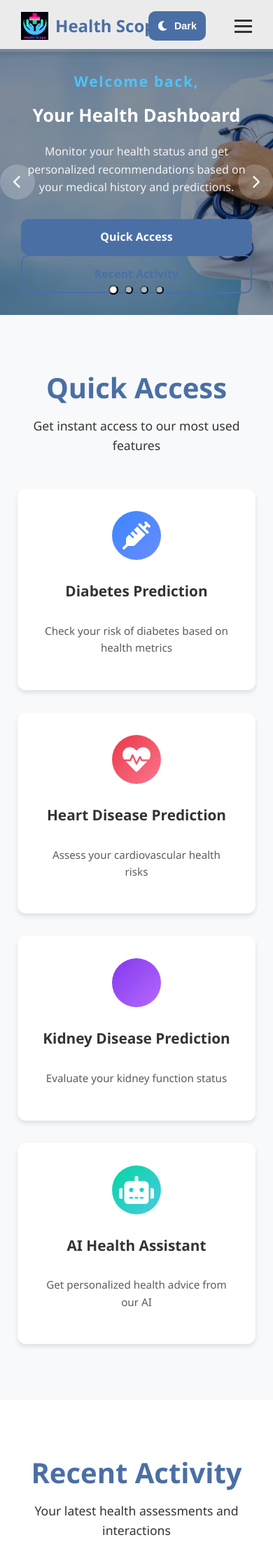
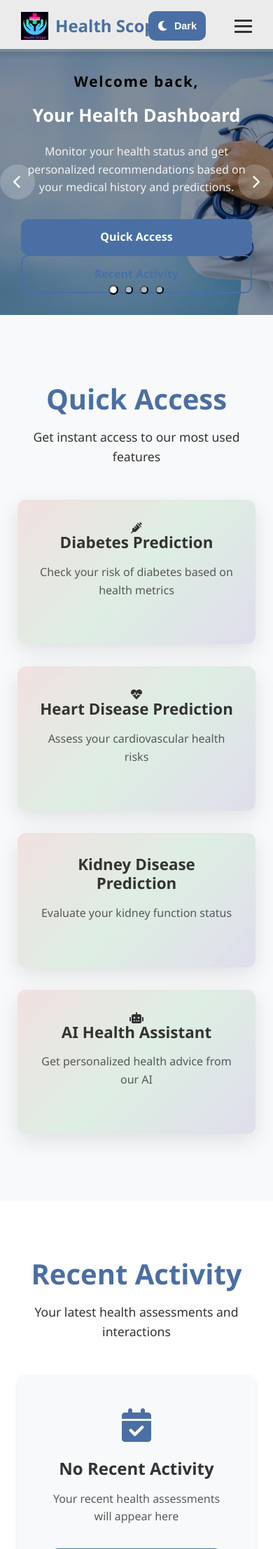
Before and after one commit to Angad143/HealthScope---A-Multi-Disease-Progression-and-Severity-Prediction-Platform, a Flask app: page /dashboard in a window 390 px wide. Shown: the top 2213 px of the page at 70% size. Run offline with Flask 3, Linux system fonts and the light colour scheme; the visitor is signed in with stand-in values (Sample User, id 1); some libraries are stand-ins or nearby versions.

Commit message:
make home and quick access css more advance

```diff
--- a/Health Scope - Multi-Disease Prediction System (Flask)/static/css/dashboard.css
+++ b/Health Scope - Multi-Disease Prediction System (Flask)/static/css/dashboard.css
@@ -343,7 +343,7 @@
   display: block;
   font-size: 1.3rem;
   font-weight: 600;
-  color: var(--accent-color);
+  color: rgb(1, 1, 1);
   margin-bottom: 1rem;
   letter-spacing: 1.8px;
 }
@@ -351,7 +351,7 @@
 .slide-content h1 {
   font-size: 3rem;
   margin-bottom: 1.5rem;
-  color: white;
+  color: rgb(255, 255, 255);
 }
 
 .slide-content p {
@@ -414,10 +414,231 @@
   transform: scale(1.2);
 }
 
+/* ========= Floating AI-Health Services Section ============ */
+
+.floating-services {
+  position: relative;
+  top: -20px; /* Half inside, half outside the slider */
+  z-index: 10;
+  display: flex;
+  justify-content: center;
+  gap: 150px;
+  flex-wrap: wrap;
+}
+
+.service-card {
+  background: var(--card-bg);
+  border-radius: 16px;
+  box-shadow: 0 8px 20px rgba(0, 0, 0, 0.1);
+  padding: 20px 30px;
+  display: flex;
+  align-items: center;
+  gap: 15px;
+  min-width: 250px;
+}
+
+.icon-box {
+  border-radius: 50%;
+  padding: 12px;
+  display: flex;
+  align-items: center;
+  justify-content: center;
+}
+
+.icon-blue {
+  background-color: #1e3a8a;
+}
+
+.icon-green {
+  background-color: #059669;
+}
+
+.icon-pink {
+  background-color: #db2777;
+}
+
+.icon-box i {
+  color: #fff;
+  font-size: 22px;
+}
+
+.service-card small {
+  color: gray;
+}
+
+
+
 /* ===================== Quick Access Section ===================== */
+/* Quick Access Section */
 .quick-access-section {
+  padding: 6rem 0;
+  background: var(--card-bg);
+}
+
+.section-header {
+  text-align: center;
+  font-size: 1.5rem;
+  color: var(--primary-color);
+  margin-bottom: 1rem;
+}
+
+.quick-access-description {
+  max-width: 100%;
+  margin: 0 auto 3rem;
+  color: var(--text-color);
+  font-size: 1.2rem;
+  text-align: center;
+  line-height: 1.6;
+}
+
+.quick-access-grid {
+  display: grid;
+  grid-template-columns: repeat(4, 1fr);
+  gap: 2rem;
+  justify-items: center;
+}
+
+.quick-access-card {
+  background: linear-gradient(135deg, rgba(208, 102, 102, 0.166), rgba(81, 177, 102, 0.158), rgba(97, 84, 170, 0.166));
+  padding: 2rem;
+  border-radius: 12px;
+  box-shadow: 0 10px 30px rgba(0, 0, 0, 0.1);
+  text-align: center;
+  transition: all 0.3s ease;
+  width: 100%;
+  max-width: 280px;
+  display: flex;
+  flex-direction: column;
+  align-items: center;
+  backdrop-filter: blur(5px);
+}
+
+.quick-access-card:hover {
+  transform: translateY(-8px);
+  box-shadow: 0 15px 35px rgba(0, 0, 0, 0.15);
+  border-color: var(--primary-color);
+}
+
+.icon-wrapper {
+  display: flex;
+  justify-content: center;
+  align-items: center;
+  width: 80px;
+  height: 80px;
+  border-radius: 50%;
+  margin: 0 auto 1.5rem;
+  transition: transform 0.3s ease;
+}
+
+.quick-access-card:hover .icon-wrapper {
+  transform: rotate(15deg) scale(1.1);
+}
+
+.icon-wrapper i {
+  font-size: 2.3rem;
+  color: white;
+}
+
+/* Icon gradient backgrounds */
+.diabetes-icon { background: linear-gradient(135deg, #3a86ff, #6a8cff); }
+.heart-icon { background: linear-gradient(135deg, #e63946, #ff758f); }
+.kidney-icon { background: linear-gradient(135deg, #8338ec, #b56aff); }
+.ai-icon { background: linear-gradient(135deg, #06d6a0, #48cae4); }
+
+.quick-access-card h3 {
+  font-size: 1.4rem;
+  margin-bottom: 1rem;
+  color: var(--text-color);
+}
+
+.quick-access-card p {
+  color: var(--text-color);
+  opacity: 0.8;
+  margin-bottom: 2rem;
+  font-size: 1rem;
+  line-height: 1.6;
+}
+
+.quick-access-btn {
+  display: inline-flex;
+  align-items: center;
+  gap: 8px;
+  padding: 0.8rem 1.5rem;
+  border-radius: 50px;
+  font-weight: 600;
+  text-decoration: none;
+  transition: all 0.3s ease;
+  width: 100%;
+  max-width: 180px;
+  justify-content: center;
+  margin-top: auto;
+}
+
+/* Button gradient colors */
+.diabetes-btn {
+  background: linear-gradient(135deg, #3a86ff, #6a8cff);
+  color: white;
+}
+.heart-btn {
+  background: linear-gradient(135deg, #e63946, #ff758f);
+  color: white;
+}
+.kidney-btn {
+  background: linear-gradient(135deg, #8338ec, #b56aff);
+  color: white;
+}
+.ai-btn {
+  background: linear-gradient(135deg, #06d6a0, #48cae4);
+  color: white;
+}
+
+.quick-access-btn:hover {
+  transform: translateY(-3px);
+  box-shadow: 0 5px 15px rgba(0, 0, 0, 0.3);
+}
+
+.quick-access-btn i {
+  font-size: 0.9rem;
+  transition: transform 0.2s ease;
+}
+
+.quick-access-btn:hover i {
+  transform: translateX(3px);
+}
+
+/* Responsive Design */
+@media (max-width: 1200px) {
+  .quick-access-grid {
+    grid-template-columns: repeat(2, 1fr);
+    gap: 2rem;
+  }
+
+  .quick-access-card {
+    max-width: 350px;
+  }
+}
+
+@media (max-width: 768px) {
+  .quick-access-grid {
+    grid-template-columns: 1fr;
+    max-width: 350px;
+    margin: 0 auto;
+  }
+
+  .section-header h2 {
+    font-size: 2rem;
+  }
+}
+
+/* ===================== Recent Activity Section ===================== */
+.recent-activity-section {
   padding: 5rem 0;
-  background-color: var(--card-bg);
+  background-color: var(--bg-color);
+}
+
+.activity-timeline {
+  max-width: 800px;
+  margin: 0 auto;
 }
 
 .section-title {
@@ -430,73 +651,9 @@
 .section-description {
   text-align: center;
   color: var(--text-color);
-  max-width: 700px;
+  max-width: 100%;
   margin: 0 auto 3rem;
   font-size: 1.1rem;
-}
-
-.quick-access-grid {
-  display: grid;
-  grid-template-columns: repeat(auto-fit, minmax(250px, 1fr));
-  gap: 2rem;
-}
-
-.quick-access-card {
-  background: var(--bg-color);
-  padding: 2rem;
-  border-radius: 12px;
-  box-shadow: var(--shadow);
-  transition: transform 0.3s ease, box-shadow 0.3s ease;
-  text-align: center;
-  display: flex;
-  flex-direction: column;
-  align-items: center;
-  gap: 1rem;
-}
-
-.quick-access-card:hover {
-  transform: translateY(-5px);
-  box-shadow: 0 10px 25px rgba(0, 0, 0, 0.1);
-}
-
-.quick-access-card i {
-  font-size: 2.5rem;
-  color: white;
-  width: 70px;
-  height: 70px;
-  border-radius: 50%;
-  display: flex;
-  align-items: center;
-  justify-content: center;
-  margin-bottom: 1rem;
-}
-
-.quick-access-card h3 {
-  font-size: 1.3rem;
-  color: var(--text-color);
-}
-
-.quick-access-card p {
-  color: var(--text-color);
-  opacity: 0.8;
-  font-size: 0.95rem;
-}
-
-/* Quick Access Card Colors */
-.diabetes i { background: linear-gradient(135deg, #3a86ff, #6a8cff); }
-.heart i { background: linear-gradient(135deg, #e63946, #ff758f); }
-.kidney i { background: linear-gradient(135deg, #8338ec, #b56aff); }
-.ai i { background: linear-gradient(135deg, #06d6a0, #48cae4); }
-
-/* ===================== Recent Activity Section ===================== */
-.recent-activity-section {
-  padding: 5rem 0;
-  background-color: var(--bg-color);
-}
-
-.activity-timeline {
-  max-width: 800px;
-  margin: 0 auto;
 }
 
 .activity-item {
```
Also changed, not shown: Health Scope - Multi-Disease Prediction System (Flask)/static/images/dashboard_01.jpg (added), Health Scope - Multi-Disease Prediction System (Flask)/static/images/dashboard_02.jpg (added), Health Scope - Multi-Disease Prediction System (Flask)/static/images/dashboard_03.jpg (added), Health Scope - Multi-Disease Prediction System (Flask)/static/images/dashboard_04.jpg (added).
